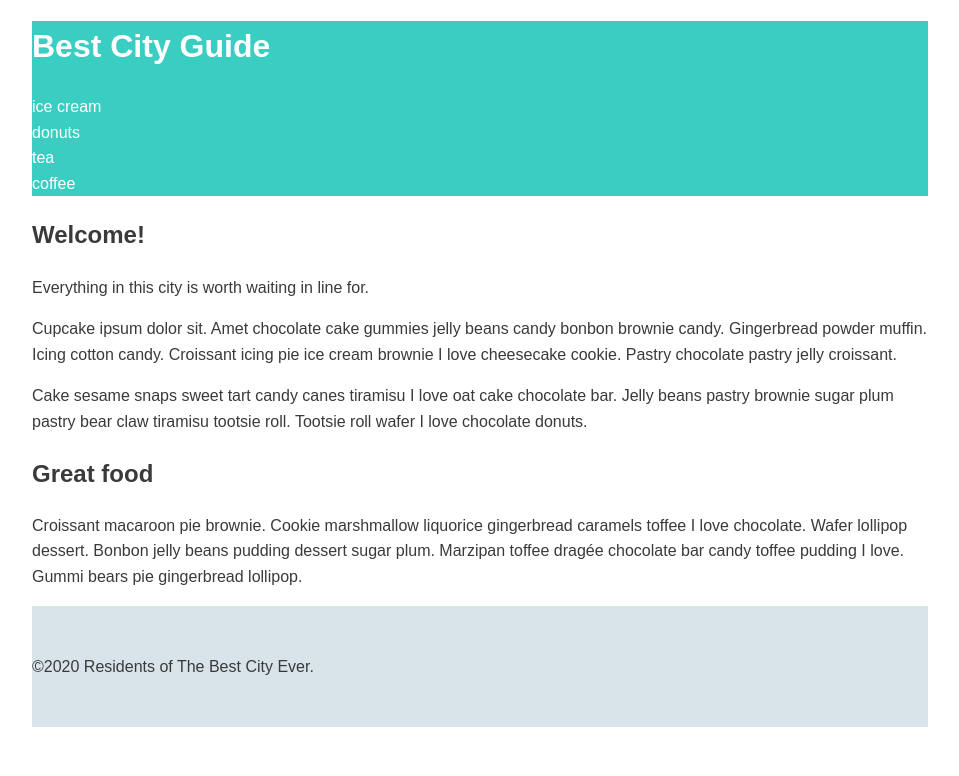
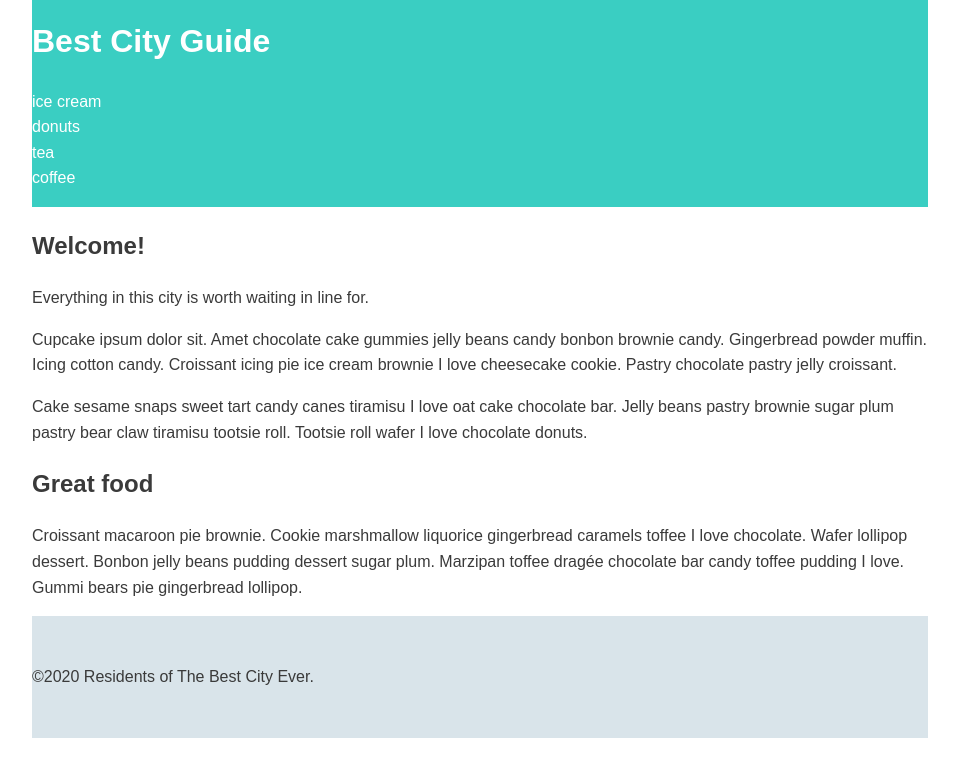
Before and after one commit to Gamygams1234/best-city-css-format, a plain HTML site: page index.html in a window 1280 px wide. Shown: the whole page, without its empty margins (160-1119 px from the left). Drawn offline with Linux system fonts and the light colour scheme.

Commit message:
Focusing on the margin collaping

```diff
--- a/css/style.css
+++ b/css/style.css
@@ -6,10 +6,7 @@ body {
   line-height: 1.6;
   color: #3a3a3a;
 }
-.wrapper {
-  width: 70%;
-  margin: 0 auto;
-}
+
 a {
   color: #fff;
   text-decoration: none;
@@ -19,10 +16,23 @@ a {
   Base Layout Styles
 ==================================== */
 
+/* Navigation */
+
+.name {
+  margin-top: 0;
+}
+
 /* ---- Layout Containers ---- */
+/* adding padding to help with our margin issue */
+
+.wrapper {
+  width: 70%;
+  margin: 0 auto;
+}
 
 .main-header {
   background: #3acec2;
+  padding: 1em 0;
 }
 
 .main-footer {
```
